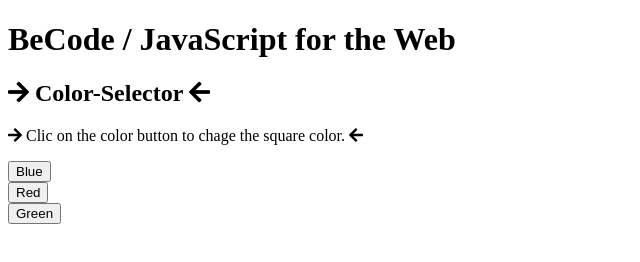
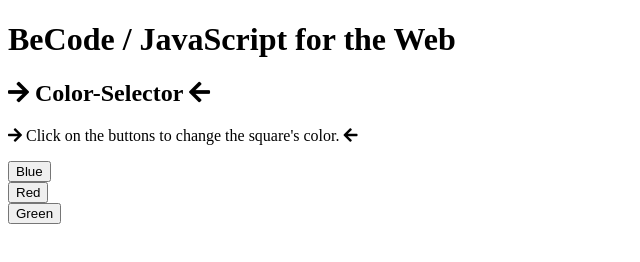
Before and after one commit to ThibautJanssens/1-1-Color-Selector, a plain HTML site: page index.html in a window 1280 px wide. Shown: the full height of the page, 0-640 px from the left. Drawn offline with Linux system fonts and the light colour scheme.

Commit message:
fix typos

```diff
--- a/index.html
+++ b/index.html
@@ -25,7 +25,7 @@
     </header>
     <div class="content">
       <p>
-        <i class="fas fa-arrow-right"></i> Clic on the color button to chage the square color. <i class="fas fa-arrow-left"></i>
+        <i class="fas fa-arrow-right"></i> Click on the buttons to change the square's color. <i class="fas fa-arrow-left"></i>
       </p>
       <div class="Buttons">
         <div id="Blue">
```
